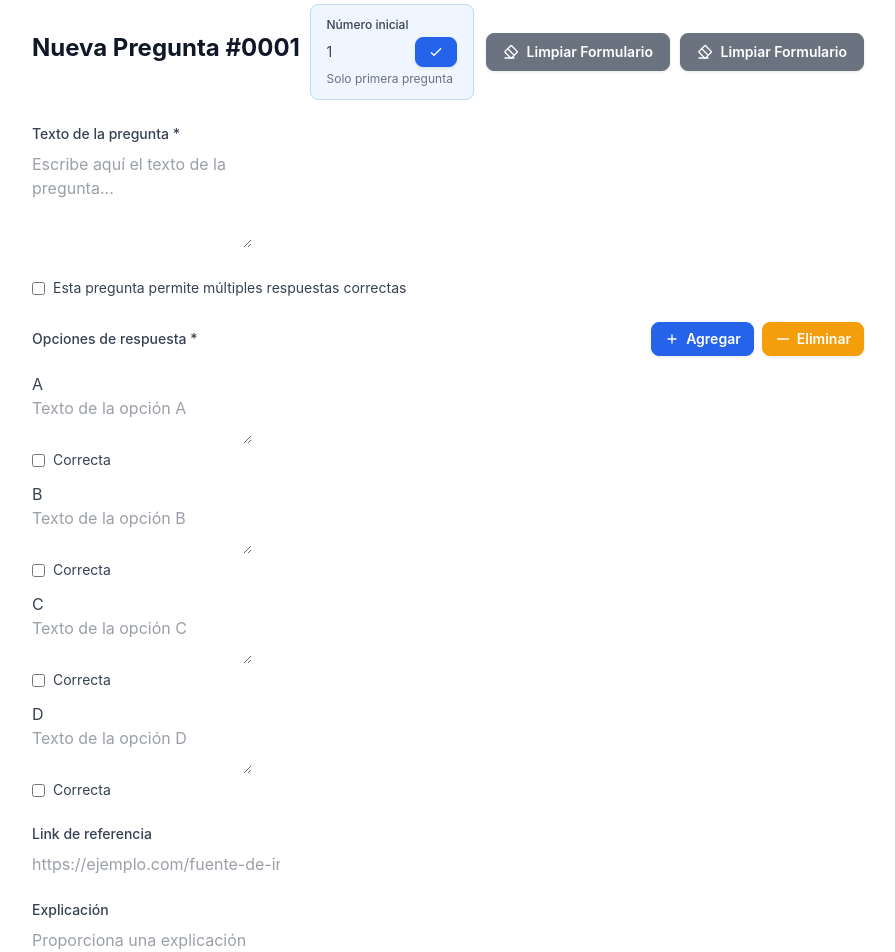
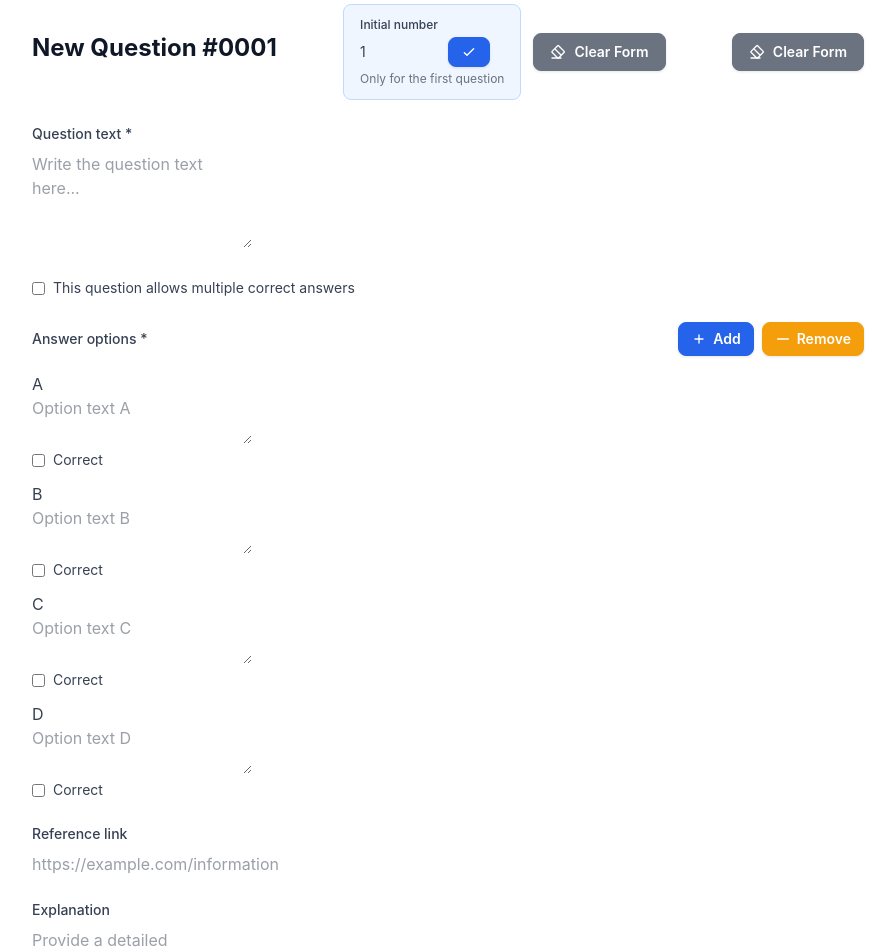
Before and after one commit to crisbenamck/study-lab, a React (Vite) app: page /create in a window 1280 px wide. Shown: the part 300-1252 px from the top of the page, without its empty margins (192-1087 px from the left). Built offline with nearby package versions, Linux system fonts and the light colour scheme.

Commit message:
refactor(question-form): remove unnecessary comments and keep only valuable context
- Clean up comments for clarity and maintainability
- All UI and logic remain unchanged

```diff
--- a/src/components/common/QuestionForm.tsx
+++ b/src/components/common/QuestionForm.tsx
@@ -56,7 +56,7 @@ const QuestionForm: React.FC<QuestionFormProps> = ({
     defaultValues: getDefaultValues()
   });
 
-  // Reset del formulario cuando cambian los datos iniciales
+  // Reset form when initialData changes
   useEffect(() => {
     if (initialData) {
       reset(initialData);
@@ -68,7 +68,6 @@ const QuestionForm: React.FC<QuestionFormProps> = ({
     name: 'options'
   });
 
-  // Watch para detectar cambios en múltiples respuestas y opciones
   const isMultipleAnswers = useWatch({
     control,
     name: 'requires_multiple_answers'
@@ -79,35 +78,29 @@ const QuestionForm: React.FC<QuestionFormProps> = ({
     name: 'options'
   });
 
-  // Función para manejar el cambio de una opción correcta
+  // Ensures only one correct answer if multiple answers are not allowed
   const handleOptionCorrectChange = (index: number, isChecked: boolean) => {
     if (!isMultipleAnswers && isChecked) {
-      // Si no permite múltiples respuestas y se marca una opción,
-      // desmarcar todas las demás
       const updatedOptions = watchedOptions.map((option, i) => ({
         ...option,
         is_correct: i === index
       }));
-
-      // Actualizar todas las opciones
       updatedOptions.forEach((option, i) => {
         setValue(`options.${i}.is_correct`, option.is_correct);
       });
     }
   };
 
+  // Assigns letters to options and submits the form
   const handleFormSubmit = (data: QuestionFormData) => {
-    // Asignar letras automáticamente (A, B, C, D, etc.)
     const optionsWithLetters = data.options.map((option, index) => ({
       ...option,
-      option_letter: String.fromCharCode(65 + index), // A=65, B=66, etc.
+      option_letter: String.fromCharCode(65 + index),
     }));
-
     onSubmit({
       ...data,
       options: optionsWithLetters
     });
-
     reset();
   };
 
@@ -128,16 +121,15 @@ const QuestionForm: React.FC<QuestionFormProps> = ({
         <div className="flex items-center justify-between">
           <div>
             <h2 className="text-2xl font-bold text-gray-900 mb-2">
-              Nueva Pregunta #{nextQuestionNumber.toString().padStart(4, '0')}
+              New Question #{nextQuestionNumber.toString().padStart(4, '0')}
             </h2>
           </div>
-
-          {/* Campo compacto para número inicial - solo si no hay preguntas */}
+          {/* Compact field for initial number - only if there are no questions */}
           {showInitialNumberField && (
             <div className="flex items-center space-x-3">
               <div className="bg-blue-50 border border-blue-200 rounded-lg p-3 px-4">
                 <label className="block text-xs font-medium text-gray-700 mb-1">
-                  Número inicial
+                  Initial number
                 </label>
                 <div className="flex items-center space-x-2">
                   <input
@@ -157,10 +149,9 @@ const QuestionForm: React.FC<QuestionFormProps> = ({
                   />
                 </div>
                 <p className="text-xs text-gray-500 mt-1">
-                  Solo primera pregunta
+                  Only for the first question
                 </p>
               </div>
-
               <Button
                 type="button"
                 onClick={handleClearForm}
@@ -168,12 +159,11 @@ const QuestionForm: React.FC<QuestionFormProps> = ({
                 size="md"
                 icon={<EraserIcon />}
               >
-                Limpiar Formulario
+                Clear Form
               </Button>
             </div>
           )}
-
-          {/* Si no estamos editando, mostrar el botón limpiar */}
+          {/* If not editing, show clear button */}
           {!isEditing && (
             <Button
               type="button"
@@ -182,30 +172,28 @@ const QuestionForm: React.FC<QuestionFormProps> = ({
               size="md"
               icon={<EraserIcon />}
             >
-              Limpiar Formulario
+              Clear Form
             </Button>
           )}
         </div>
       </div>
-
       <form onSubmit={handleSubmit(handleFormSubmit)} className="space-y-6">
-        {/* Texto de la pregunta */}
+        {/* Question text */}
         <div>
           <label className="block text-sm font-medium text-gray-700 mb-2">
-            Texto de la pregunta *
+            Question text *
           </label>
           <textarea
-            {...register('question_text', { required: 'El texto de la pregunta es requerido' })}
+            {...register('question_text', { required: 'Question text is required' })}
             rows={4}
             className="form-input"
-            placeholder="Escribe aquí el texto de la pregunta..."
+            placeholder="Write the question text here..."
           />
           {errors.question_text && (
             <p className="text-sm text-red-600 mt-1">{errors.question_text.message}</p>
           )}
         </div>
-
-        {/* Múltiples respuestas */}
+        {/* Multiple answers */}
         <div className="flex items-center">
           <input
             type="checkbox"
@@ -213,15 +201,14 @@ const QuestionForm: React.FC<QuestionFormProps> = ({
             className="form-checkbox mr-2"
           />
           <label className="text-sm text-gray-700">
-            Esta pregunta permite múltiples respuestas correctas
+            This question allows multiple correct answers
           </label>
         </div>
-
-        {/* Opciones */}
+        {/* Answer options */}
         <div>
           <div className="flex items-center justify-between mb-4">
             <label className="block text-sm font-medium text-gray-700">
-              Opciones de respuesta *
+              Answer options *
             </label>
             <div className="flex items-center" style={{ gap: '8px' }}>
               <Button
@@ -232,9 +219,8 @@ const QuestionForm: React.FC<QuestionFormProps> = ({
                 size="sm"
                 icon={<PlusIcon />}
               >
-                Agregar
+                Add
               </Button>
-
               <Button
                 type="button"
                 onClick={() => remove(fields.length - 1)}
@@ -243,25 +229,23 @@ const QuestionForm: React.FC<QuestionFormProps> = ({
                 size="sm"
                 icon={<MinusIcon />}
               >
-                Eliminar
+                Remove
               </Button>
             </div>
           </div>
-
           <div className="space-y-3">
             {fields.map((field, index) => (
               <div key={field.id} className="option-item">
                 <div className="option-letter">
                   {String.fromCharCode(65 + index)}
                 </div>
-
                 <div className="flex-1">
                   <textarea
                     {...register(`options.${index}.option_text`, {
-                      required: 'El texto de la opción es requerido'
+                      required: 'Option text is required'
                     })}
                     className="form-input"
-                    placeholder={`Texto de la opción ${String.fromCharCode(65 + index)}`}
+                    placeholder={`Option text ${String.fromCharCode(65 + index)}`}
                     rows={2}
                   />
                   {errors.options?.[index]?.option_text && (
@@ -270,7 +254,6 @@ const QuestionForm: React.FC<QuestionFormProps> = ({
                     </p>
                   )}
                 </div>
-
                 <div className="flex items-center space-x-2">
                   <input
                     type="checkbox"
@@ -280,55 +263,51 @@ const QuestionForm: React.FC<QuestionFormProps> = ({
                     onChange={(e) => {
                       const isChecked = e.target.checked;
                       handleOptionCorrectChange(index, isChecked);
-                      // También necesitamos manejar el registro normal
                       setValue(`options.${index}.is_correct`, isChecked);
                     }}
                   />
-                  <label className="text-sm text-gray-700">Correcta</label>
+                  <label className="text-sm text-gray-700">Correct</label>
                 </div>
               </div>
             ))}
           </div>
         </div>
-
-        {/* Link de referencia */}
+        {/* Reference link */}
         <div>
           <label className="block text-sm font-medium text-gray-700 mb-2">
-            Link de referencia
+            Reference link
           </label>
           <input
             type="url"
             {...register('link', {
               pattern: {
-                value: /^https?:\/\/.+/,
-                message: 'Debe ser una URL válida (http:// o https://)'
+                value: /^https?:\/\/.+/, // eslint-disable-line
+                message: 'Must be a valid URL (http:// or https://)'
               }
             })}
             className="form-input"
-            placeholder="https://ejemplo.com/fuente-de-informacion"
+            placeholder="https://example.com/information-source"
           />
           {errors.link && (
             <p className="text-sm text-red-600 mt-1">{errors.link.message}</p>
           )}
         </div>
-
-        {/* Explicación */}
+        {/* Explanation */}
         <div>
           <label className="block text-sm font-medium text-gray-700 mb-2">
-            Explicación
+            Explanation
           </label>
           <textarea
             {...register('explanation')}
             rows={4}
             className="form-input"
-            placeholder="Proporciona una explicación detallada de por qué las respuestas son correctas..."
+            placeholder="Provide a detailed explanation of why the answers are correct..."
           />
           {errors.explanation && (
             <p className="text-sm text-red-600 mt-1">{errors.explanation.message}</p>
           )}
         </div>
-
-        {/* Botones de envío */}
+        {/* Submit buttons */}
         <div className={`${isEditing ? 'flex' : 'flex justify-start'}`} style={{ gap: isEditing ? '8px' : '0' }}>
           <Button
             type="submit"
@@ -337,9 +316,8 @@ const QuestionForm: React.FC<QuestionFormProps> = ({
             icon={<SaveIcon />}
             iconPosition="left"
           >
-            {isEditing ? 'Guardar Cambios' : 'Guardar Pregunta'}
+            {isEditing ? 'Save Changes' : 'Save Question'}
           </Button>
-
           {isEditing && onCancel && (
             <Button
               type="button"
@@ -349,13 +327,13 @@ const QuestionForm: React.FC<QuestionFormProps> = ({
               icon={<CloseIcon />}
               iconPosition="left"
             >
-              Cancelar
+              Cancel
             </Button>
           )}
         </div>
       </form>
     </div>
   );
-};
+}
 
 export default QuestionForm;
```
